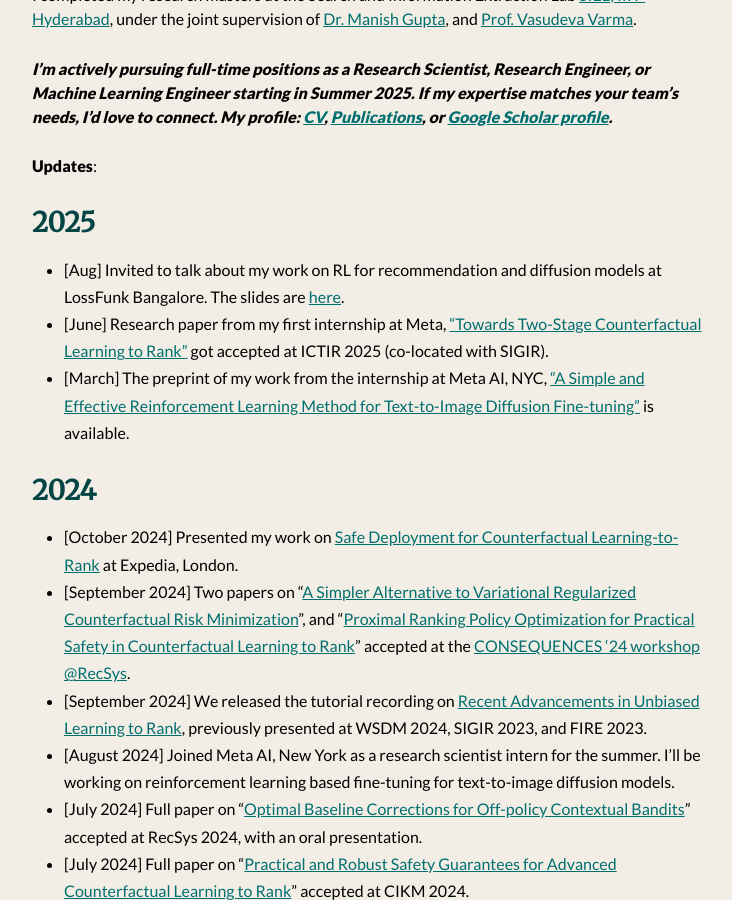
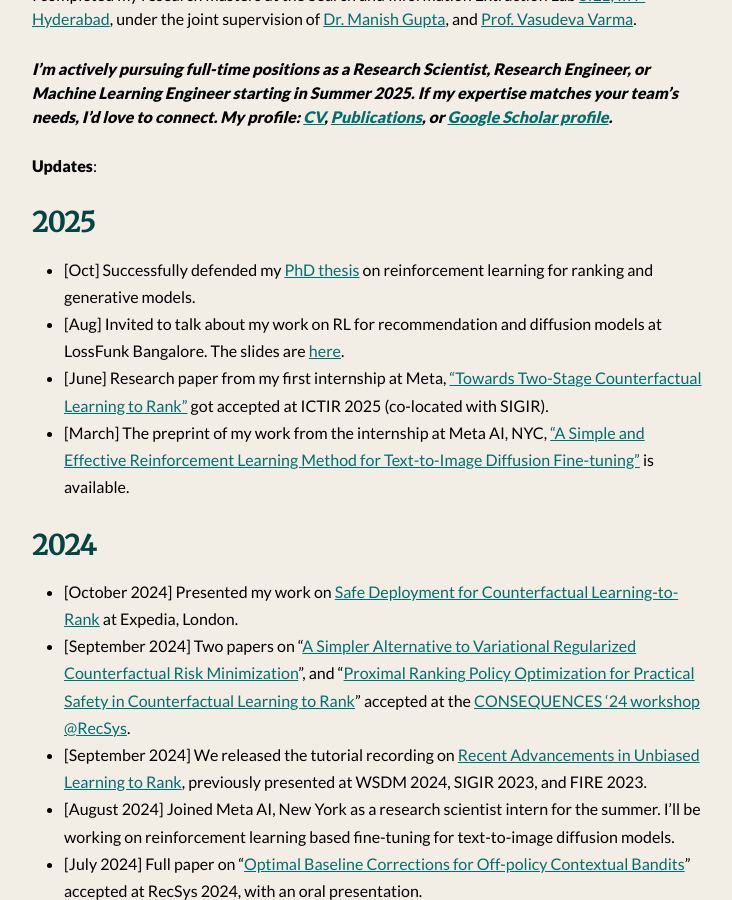
Before and after one commit to shashankg7/shashankg7.github.io, a Jekyll site: the page built from index.md, in a window 1280 px wide and 900 px high, scrolled down 575 px. Shown: the whole window, without its empty margins (272-1004 px from the left). Built offline with Jekyll 4.4.1, drawn with Linux system fonts in a browser that asks for light colours; nearby versions of some CDN libraries.

Commit message:
Update index.md

```diff
--- a/index.md
+++ b/index.md
@@ -17,6 +17,7 @@
 
 ## 2025
 
+* [Oct] Successfully defended my [PhD thesis](https://www.arxiv.org/abs/2510.15429) on reinforcement learning for ranking and generative models.
 * [Aug] Invited to talk about my work on RL for recommendation and diffusion models at LossFunk Bangalore. The slides are [here](https://docs.google.com/presentation/d/e/2PACX-1vS1s3vKbbAEamG1eUWtAURsjA0uOEF5MlcGgJzooUihP8hRb_ynr5FdFYgBY-SIwVFvp1KwXMCiEKQ8/pub?start=false&loop=false&delayms=30000&slide=id.g31e97ef7f1d_0_0).
 * [June] Research paper from my first internship at Meta, ["Towards Two-Stage Counterfactual Learning to Rank"](https://arxiv.org/pdf/2506.20854) got accepted at ICTIR 2025 (co-located with SIGIR).
 * [March] The preprint of my work from the internship at Meta AI, NYC, ["A Simple and Effective Reinforcement Learning Method for Text-to-Image Diffusion Fine-tuning"](https://arxiv.org/pdf/2503.00897) is available.
```
